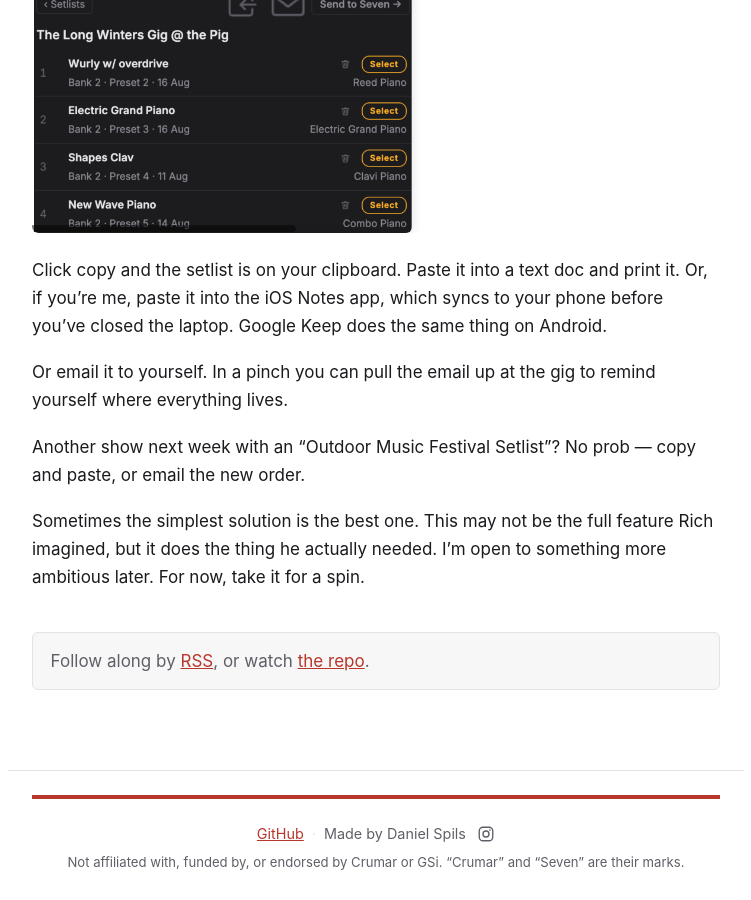
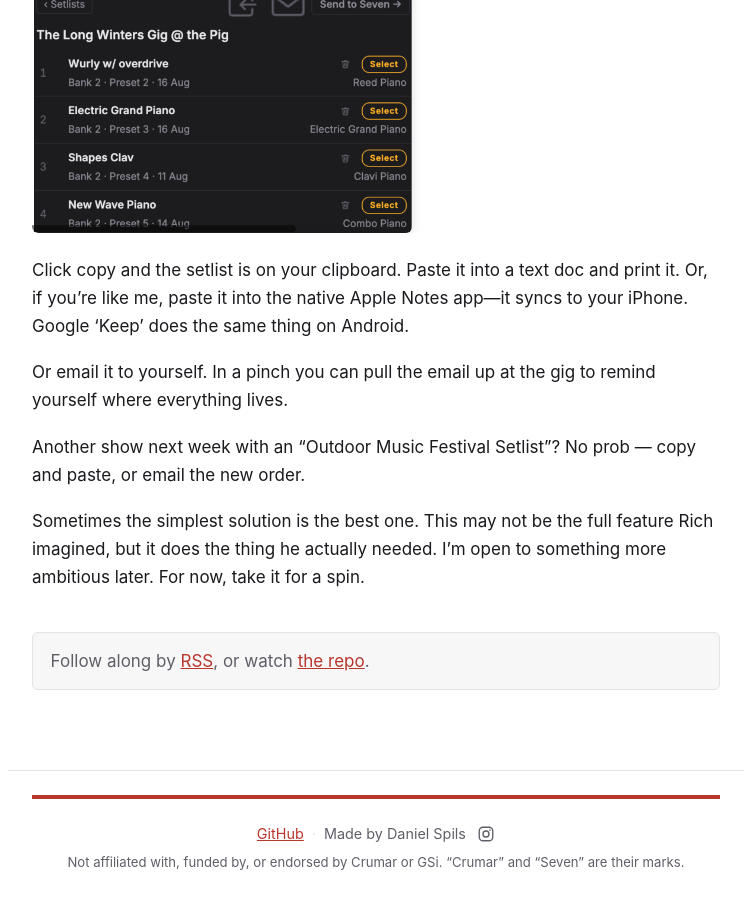
Before and after one commit to danielspils/this-seven-goes-to-eleven, a Jekyll site: the page built from docs/_posts/2026-08-19-your-setlist-on-your-phone.md, in a window 1280 px wide and 900 px high, scrolled down 840 px. Shown: the whole window, without its empty margins (264-1015 px from the left). Built offline with Jekyll 4.4.1, drawn with Linux system fonts in a browser that asks for light colours; comment, search, counter and statistics services are not loaded.

Commit message:
Notes: Daniel's edit to the Apple Notes line
His wording, applied as sent.

Co-Authored-By: Claude Opus 5 <noreply@anthropic.com>

```diff
--- a/docs/_posts/2026-08-19-your-setlist-on-your-phone.md
+++ b/docs/_posts/2026-08-19-your-setlist-on-your-phone.md
@@ -23,9 +23,8 @@ So 1.2 adds two icons to each setlist: copy to clipboard, and email.
 ![Copy and email icons in the setlist header](/assets/img/setlist-copy-email-annotated.png)
 
 Click copy and the setlist is on your clipboard. Paste it into a text doc and
-print it. Or, if you're me, paste it into the iOS Notes app, which syncs to
-your phone before you've closed the laptop. Google Keep does the same thing on
-Android.
+print it. Or, if you’re like me, paste it into the native Apple Notes app—it syncs to
+your iPhone. Google ‘Keep’ does the same thing on Android.
 
 Or email it to yourself. In a pinch you can pull the email up at the gig to
 remind yourself where everything lives.
```
